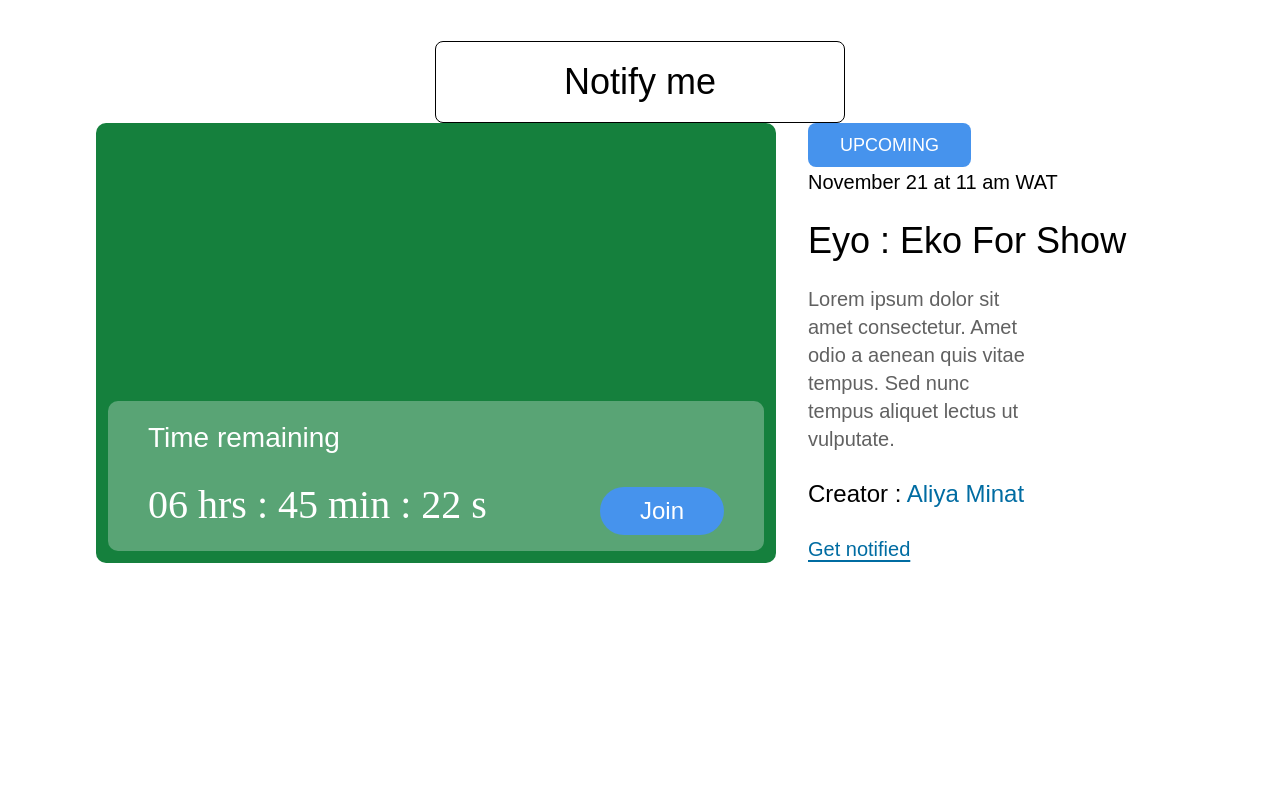
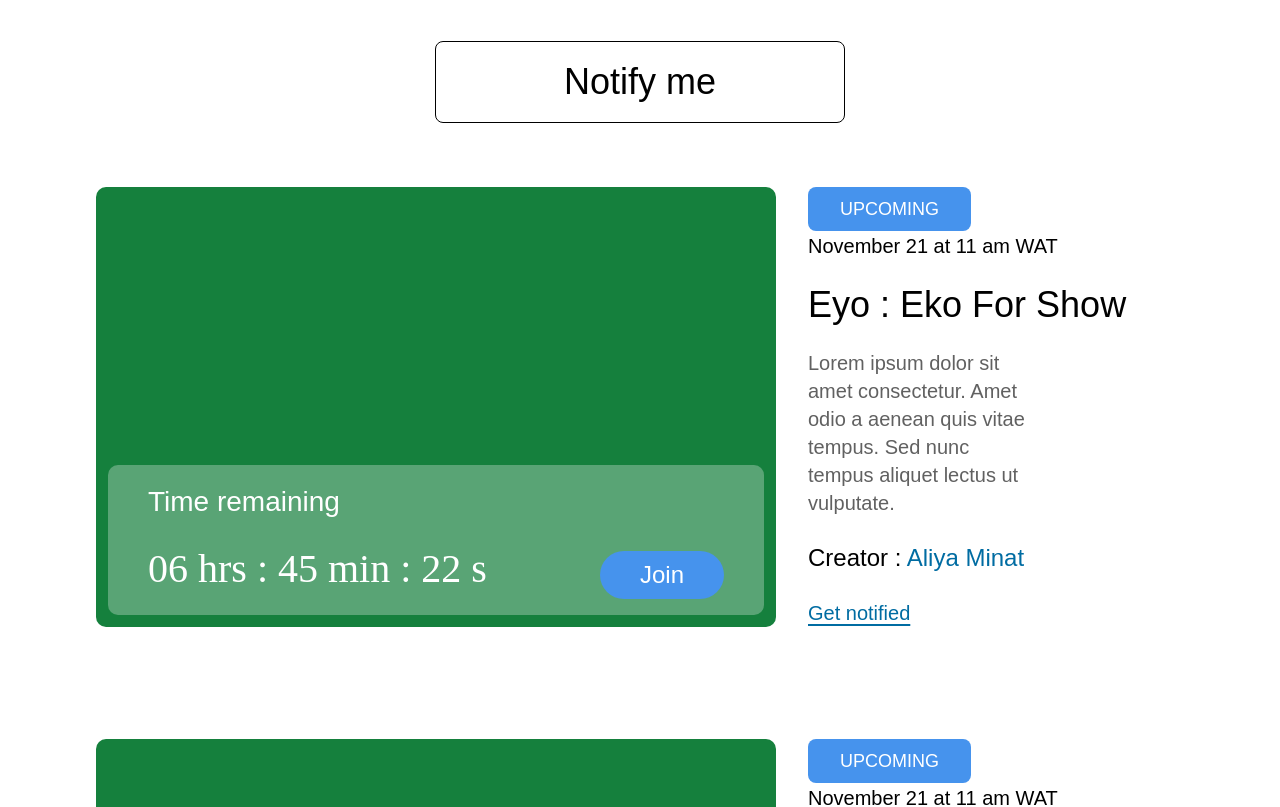
Before and after one commit to eniiku/Artsy, a React (Vite) app: page /drops in a window 1280 px wide. Shown: the part 300-1107 px from the top of the page. Before the commit the page ends 863 px from the top, so only its background shows below. Built offline with nearby package versions, Linux system fonts and the light colour scheme; a web font is replaced by a local one.

Commit message:
feat(Drops): set-up how drops card display on both view

```diff
--- a/src/views/Drops/DropsPage/DropsPage.tsx
+++ b/src/views/Drops/DropsPage/DropsPage.tsx
@@ -28,7 +28,14 @@ const DropsPage = () => {
         </div>
       </div>
 
-      <DropsCard />
+      {/* Drops Card Section */}
+      <ul className='mt-16'>
+        {[1, 2, 3, 4].map((card) => (
+          <li key={card} className='mb-14 lg:mb-28'>
+            <DropsCard />
+          </li>
+        ))}
+      </ul>
     </div>
   );
 };
```
